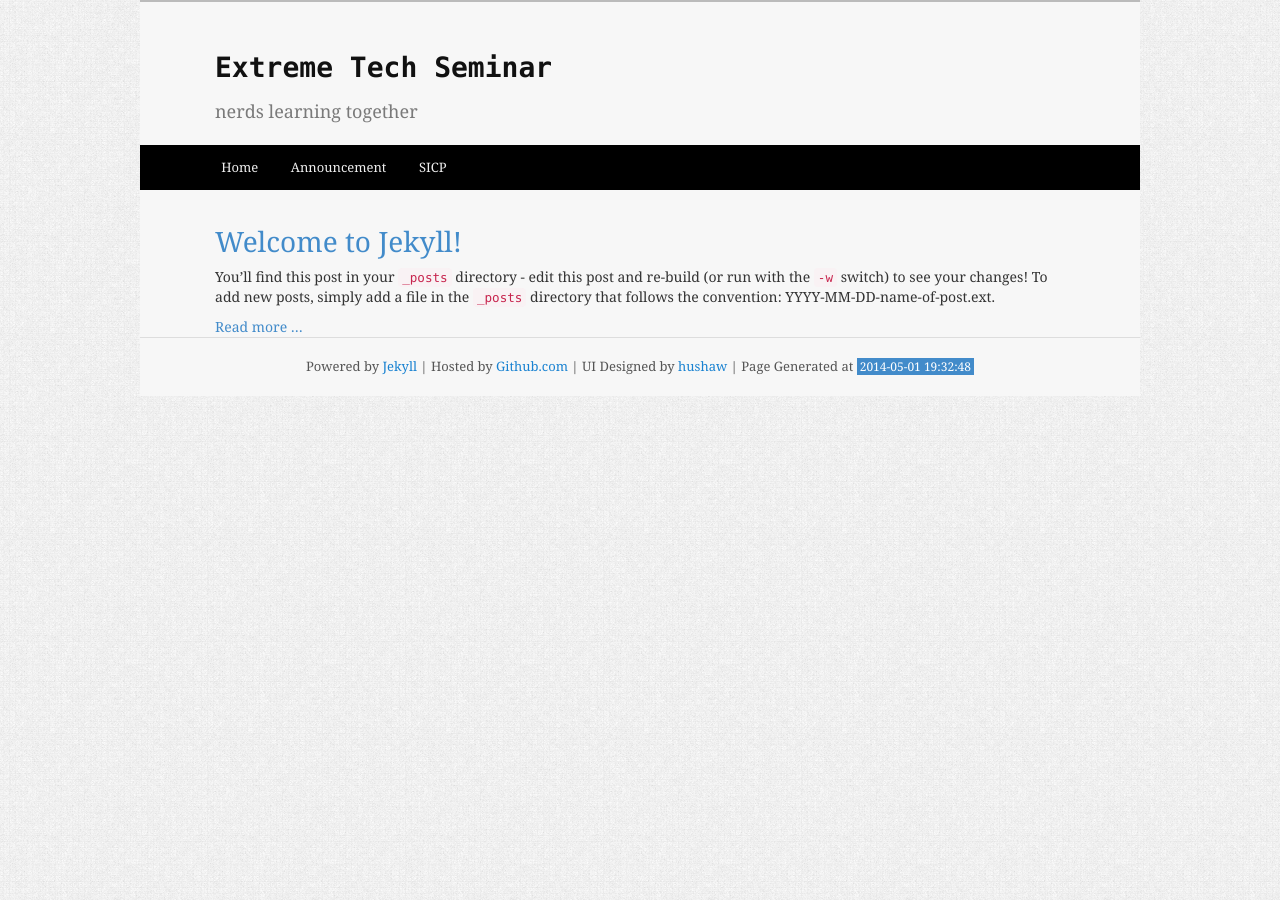
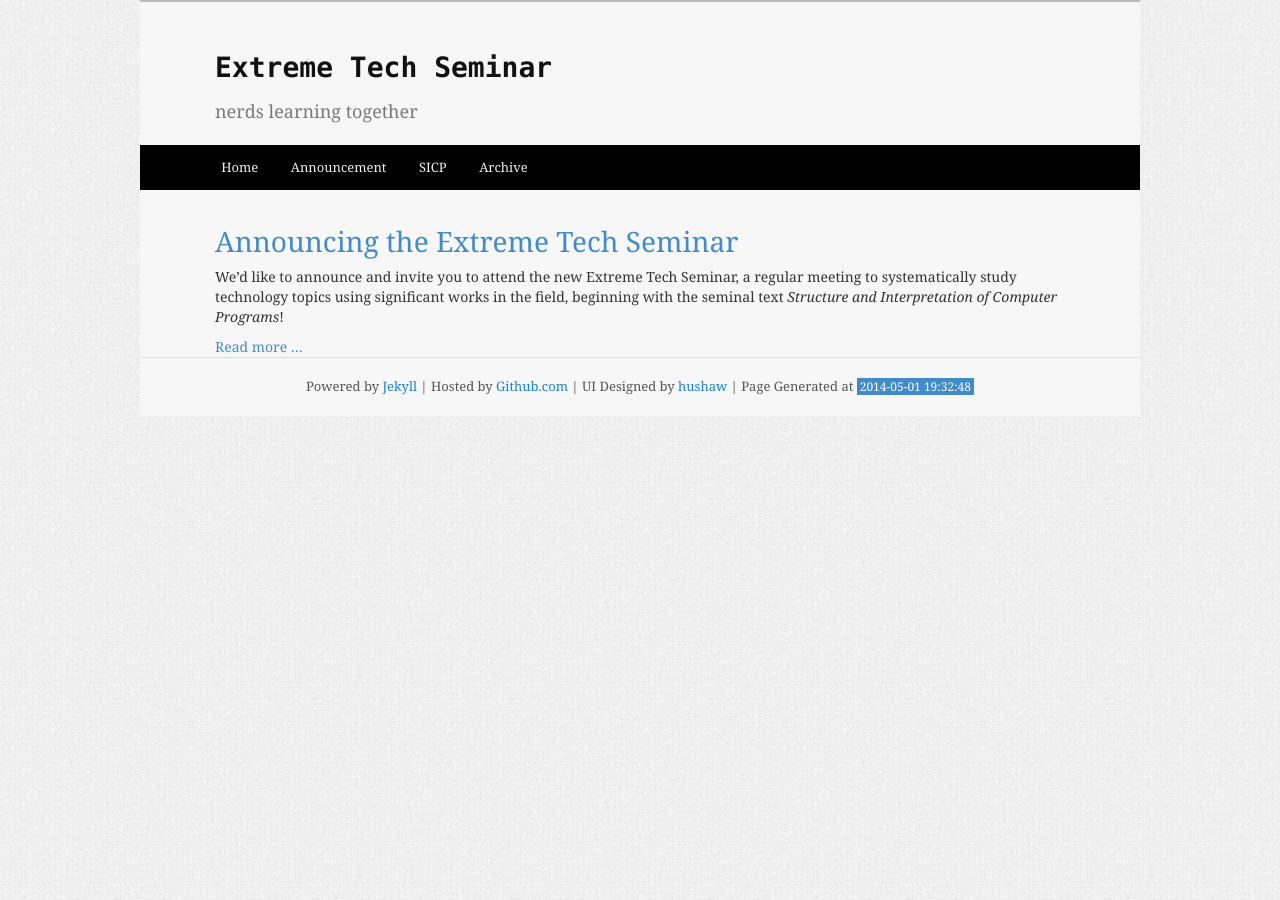
Before and after one commit to extreme-tech-seminar/extreme-tech-seminar.github.io, a Jekyll site: the page built from index.html, in a window 1280 px wide. Built offline with Jekyll 4.4.1, drawn with Linux system fonts in a browser that asks for light colours; Markdown is read by kramdown in place of the engine named in the settings.

Commit message:
Replacing jekyll welcome post with our announcement

```diff
--- a/_layouts/default.html
+++ b/_layouts/default.html
@@ -25,8 +25,9 @@
              <div class="page-navbar-container">
                  <ul class="page-nav">
                      <li><a href="/">Home</a></li>
-                     <li><a href="/announcement.html">Announcement</a></li>
+                     <li><a href="/2014/05/01/announcing-extreme-tech-seminar.html">Announcement</a></li>
                      <li><a href="/sicp/">SICP</a></li>
+                     <li><a href="/archive.html">Archive</a></li>
                  </ul>
              </div>
          </div>
--- a/_posts/2014-04-30-welcome-to-jekyll.markdown
+++ /dev/null
@@ -1,24 +0,0 @@
----
-layout: post
-title:  "Welcome to Jekyll!"
-date:   2014-04-30 16:57:18
-categories: jekyll update
----
-
-You'll find this post in your `_posts` directory - edit this post and re-build (or run with the `-w` switch) to see your changes!
-To add new posts, simply add a file in the `_posts` directory that follows the convention: YYYY-MM-DD-name-of-post.ext.
-
-Jekyll also offers powerful support for code snippets:
-
-{% highlight ruby %}
-def print_hi(name)
-  puts "Hi, #{name}"
-end
-print_hi('Tom')
-#=> prints 'Hi, Tom' to STDOUT.
-{% endhighlight %}
-
-Check out the [Jekyll docs][jekyll] for more info on how to get the most out of Jekyll. File all bugs/feature requests at [Jekyll's GitHub repo][jekyll-gh].
-
-[jekyll-gh]: https://github.com/mojombo/jekyll
-[jekyll]:    http://jekyllrb.com
--- a/announcement.md
+++ b/_posts/2014-05-01-announcing-extreme-tech-seminar.md
@@ -1,10 +1,12 @@
 ---
-title: Invitation - Extreme Tech Seminar
+layout: post
+title: Announcing the Extreme Tech Seminar
 author: Kevin McAllister
-layout: page
 ---
 
-This is an announcement and an invitation to participate in the Tech Seminar being held at CoreDial.  Join the Google Group [Extreme Tech Seminar](https://groups.google.com/d/forum/extreme-tech-seminar) to receive further announcements.
+We'd like to announce and invite you to attend the new Extreme Tech Seminar, a regular meeting to systematically study technology topics using significant works in the field, beginning with the seminal text _Structure and Interpretation of Computer Programs_!
+
+Join the Google Group [Extreme Tech Seminar](https://groups.google.com/d/forum/extreme-tech-seminar) to receive further announcements.
 
 ## What ##
 
```
